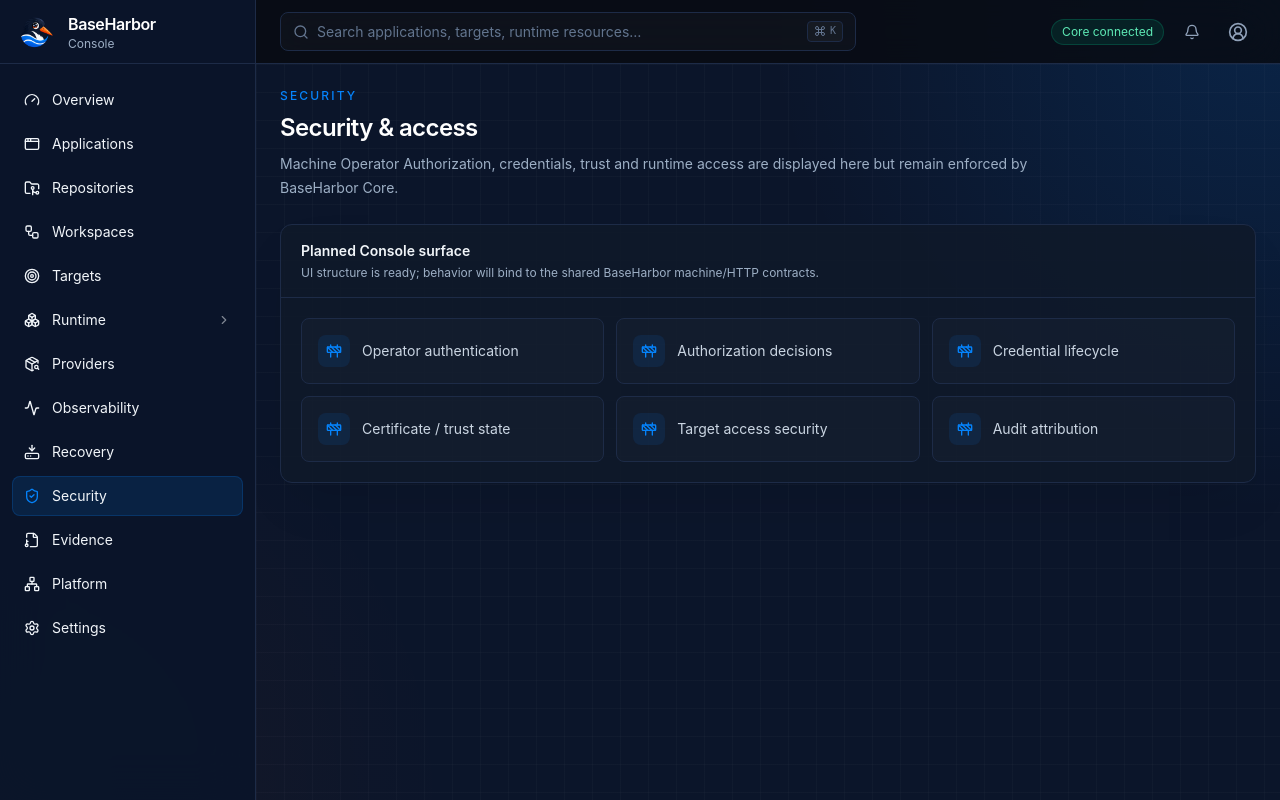
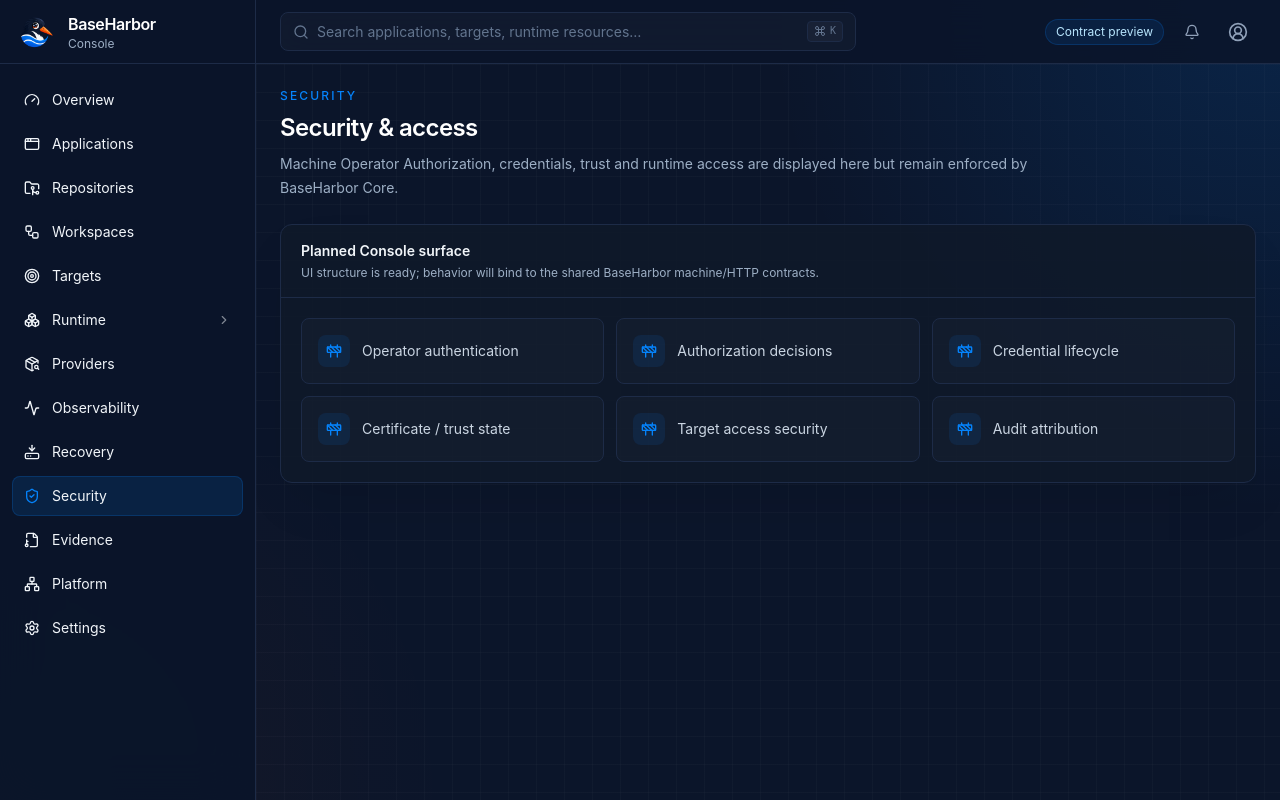
Before and after one commit to mcpdev80/baseharbor-console, a Next.js app: page /security in a window 1280 px wide. Built offline with nearby package versions, Linux system fonts and the light colour scheme.

Commit message:
style: align shell status with contract-preview state

```diff
--- a/src/components/shell/app-shell.tsx
+++ b/src/components/shell/app-shell.tsx
@@ -6,7 +6,7 @@ export function AppShell({ children }: { children: React.ReactNode }) {
     <div className="min-h-screen bg-transparent text-slate-100">
       <Sidebar />
       <div className="pl-64">
-        <header className="sticky top-0 z-20 flex h-16 items-center justify-between border-b border-[var(--border)] bg-[#080b11]/80 px-6 backdrop-blur-xl">
+        <header className="sticky top-0 z-20 flex h-16 items-center justify-between border-b border-[var(--border)] bg-[var(--bh-harbor-navy)]/85 px-6 backdrop-blur-xl">
           <div className="flex w-full max-w-xl items-center gap-2 rounded-lg border border-[var(--border)] bg-white/[.025] px-3 py-2 text-sm text-slate-500">
             <Search className="size-4" />
             <span className="flex-1">Search applications, targets, runtime resources…</span>
@@ -15,8 +15,8 @@ export function AppShell({ children }: { children: React.ReactNode }) {
             </kbd>
           </div>
           <div className="ml-6 flex items-center gap-3">
-            <div className="rounded-full border border-emerald-400/20 bg-emerald-400/10 px-2.5 py-1 text-xs text-emerald-300">
-              Core connected
+            <div className="rounded-full border border-[var(--bh-signal-blue)]/20 bg-[var(--bh-signal-blue)]/10 px-2.5 py-1 text-xs text-sky-200">
+              Contract preview
             </div>
             <button className="rounded-lg p-2 text-slate-400 hover:bg-white/[.04] hover:text-white" aria-label="Notifications">
               <Bell className="size-4" />
```
